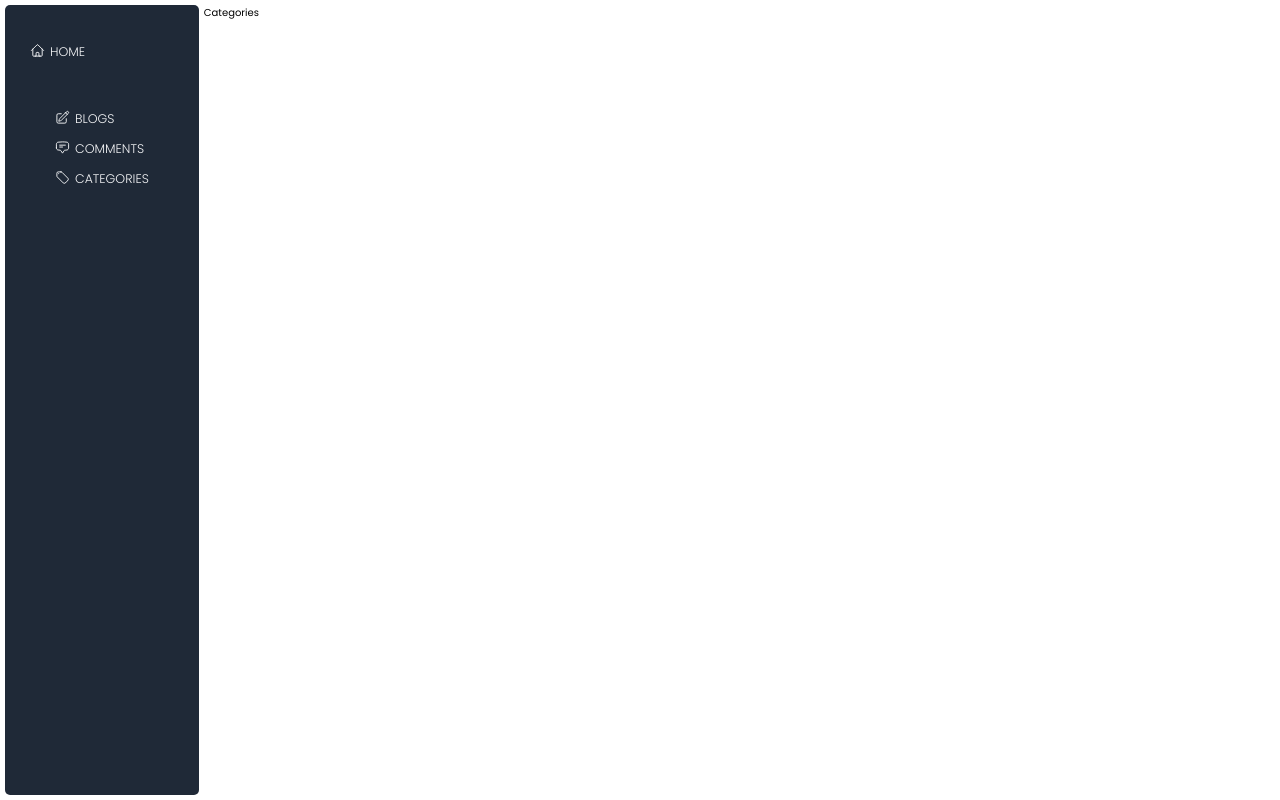
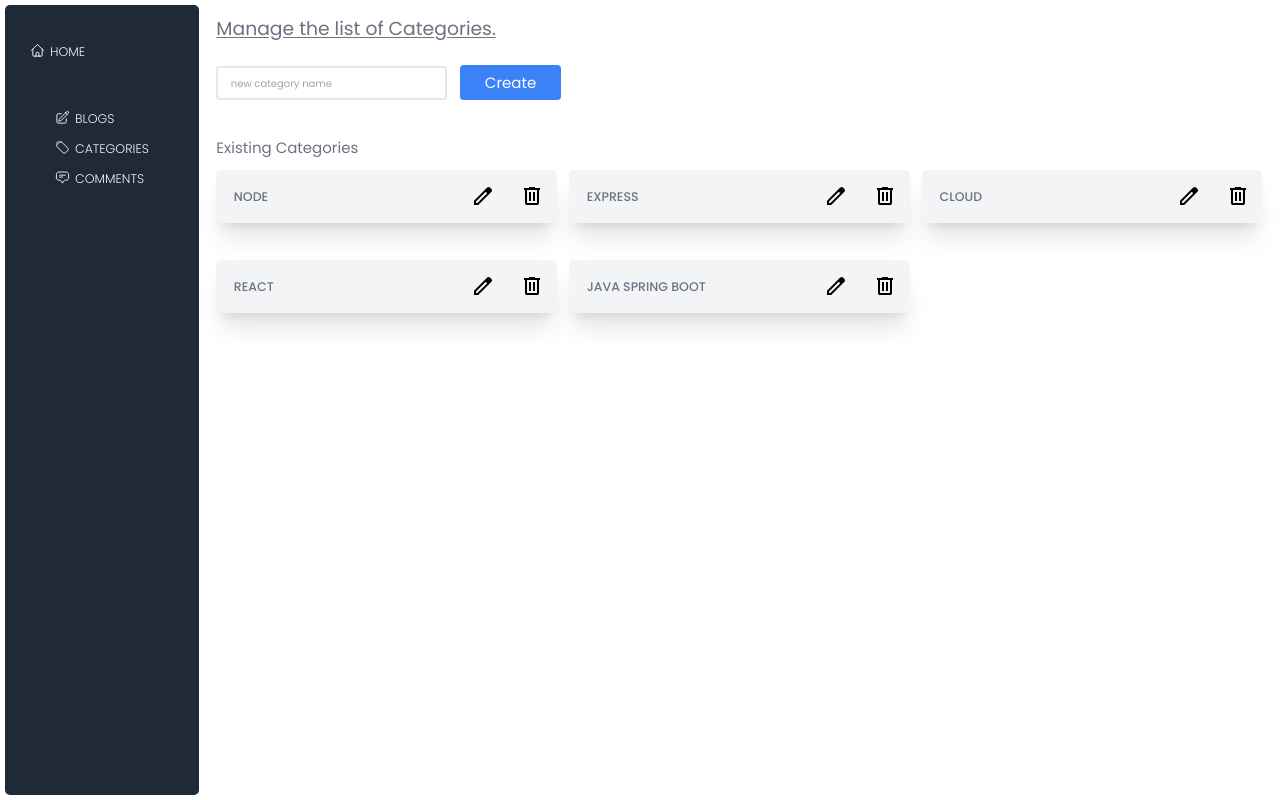
Before and after one commit to bipin-codes/admin_devbeyondbeginner, a React (Vite) app: page /dashboard/categories in a window 1280 px wide. Built offline with nearby package versions, Linux system fonts and the light colour scheme.

Commit message:
added form for categories management

```diff
--- a/package.json
+++ b/package.json
@@ -13,6 +13,7 @@
         "@tinymce/tinymce-react": "^4.3.0",
         "react": "^18.2.0",
         "react-dom": "^18.2.0",
+        "react-hook-form": "^7.48.2",
         "react-router-dom": "^6.16.0",
         "react-select": "^5.7.7"
     },
--- /dev/null
+++ b/src/common/Category/index.tsx
@@ -0,0 +1,41 @@
+import Icon from 'common/Icon';
+import { CategoryType } from 'pages/Dashboard/Categories';
+import { ChangeEvent, FC, MouseEvent, useState } from 'react';
+
+const Category: FC<CategoryType> = ({ categoryName }) => {
+    const [editing, setEditing] = useState(false);
+
+    const onEditHandler = (event: MouseEvent<HTMLSpanElement>) => {
+        event.stopPropagation();
+        setEditing(!editing);
+    };
+    const onChangeHandler = ({ target: { value } }: ChangeEvent<HTMLInputElement>) => {
+        console.log(value);
+    };
+
+    const onDeleteHandler = () => {};
+
+    return (
+        <div className="bg-gray-100 flex justify-between max-w-3xl shadow-xl my-5 p-5 rounded-lg items-center">
+            {editing ? (
+                <input
+                    onChange={onChangeHandler}
+                    className="text-xl font-medium uppercase p-2 rounded-xl"
+                    autoFocus
+                    type="text"
+                    value={categoryName}
+                />
+            ) : (
+                <li className="text-xl font-medium uppercase p-2">{categoryName}</li>
+            )}
+            <div className="flex items-center justify-center gap-x-10">
+                <span onClick={onEditHandler}>{editing ? <Icon name="Done" /> : <Icon name="Edit" />}</span>
+                <span onClick={onDeleteHandler}>
+                    <Icon name="Delete" />
+                </span>
+            </div>
+        </div>
+    );
+};
+
+export default Category;
--- a/src/common/Icon/index.tsx
+++ b/src/common/Icon/index.tsx
@@ -1,6 +1,11 @@
-export type IconType = 'Home' | 'Blog' | 'Comment' | 'Categories' | 'Search';
+export type IconType = 'Home' | 'Blog' | 'Comment' | 'Categories' | 'Search' | 'Edit' | 'Delete' | 'Done';
 
 const Icons: Record<IconType, JSX.Element> = {
+    Done: (
+        <svg xmlns="http://www.w3.org/2000/svg" height="24" viewBox="0 -960 960 960" width="24">
+            <path d="M382-240 154-468l57-57 171 171 367-367 57 57-424 424Z" />
+        </svg>
+    ),
     Search: (
         <svg xmlns="http://www.w3.org/2000/svg" height="24" viewBox="0 -960 960 960" width="24">
             <path d="M784-120 532-372q-30 24-69 38t-83 14q-109 0-184.5-75.5T120-580q0-109 75.5-184.5T380-840q109 0 184.5 75.5T640-580q0 44-14 83t-38 69l252 252-56 56ZM380-400q75 0 127.5-52.5T560-580q0-75-52.5-127.5T380-760q-75 0-127.5 52.5T200-580q0 75 52.5 127.5T380-400Z" />
@@ -43,6 +48,16 @@ const Icons: Record<IconType, JSX.Element> = {
             <path strokeLinecap="round" strokeLinejoin="round" d="M6 6h.008v.008H6V6z" />
         </svg>
     ),
+    Edit: (
+        <svg xmlns="http://www.w3.org/2000/svg" height="24" viewBox="0 -960 960 960" width="24">
+            <path d="M200-200h57l391-391-57-57-391 391v57Zm-80 80v-170l528-527q12-11 26.5-17t30.5-6q16 0 31 6t26 18l55 56q12 11 17.5 26t5.5 30q0 16-5.5 30.5T817-647L290-120H120Zm640-584-56-56 56 56Zm-141 85-28-29 57 57-29-28Z" />
+        </svg>
+    ),
+    Delete: (
+        <svg xmlns="http://www.w3.org/2000/svg" height="24" viewBox="0 -960 960 960" width="24">
+            <path d="M280-120q-33 0-56.5-23.5T200-200v-520h-40v-80h200v-40h240v40h200v80h-40v520q0 33-23.5 56.5T680-120H280Zm400-600H280v520h400v-520ZM360-280h80v-360h-80v360Zm160 0h80v-360h-80v360ZM280-720v520-520Z" />
+        </svg>
+    ),
 };
 
 const Icon: React.FC<{ name: IconType }> = ({ name }): JSX.Element => {
--- a/src/components/Sidebar/index.tsx
+++ b/src/components/Sidebar/index.tsx
@@ -3,8 +3,8 @@ import NavItem, { LinkDetail } from './NavItem';
 const home: LinkDetail = { label: 'home', to: '/dashboard', icon: 'Home' };
 const links: Array<LinkDetail> = [
     { label: 'blogs', to: 'blogs', icon: 'Blog' },
+    { label: 'categories', to: 'categories', icon: 'Categories' },
     { label: 'comments', to: 'comments', icon: 'Comment' },
-    { label: 'categories', to: 'categories', icon: 'Categories' },
 ];
 
 const Sidebar = () => {
--- a/src/pages/Dashboard/Categories/index.tsx
+++ b/src/pages/Dashboard/Categories/index.tsx
@@ -1,5 +1,57 @@
+import Category from 'common/Category';
+import { useState } from 'react';
+import { SubmitHandler, useForm } from 'react-hook-form';
+
+export type CategoryType = {
+    categoryName: string;
+};
+
 const Categories = () => {
-  return <div>Categories</div>;
+    const {
+        handleSubmit,
+        register,
+        formState: { errors },
+    } = useForm<CategoryType>();
+
+    const onSubmitHandler: SubmitHandler<CategoryType> = (data) => {
+        console.log(data);
+    };
+
+    const [categories] = useState([
+        { categoryName: 'node' },
+        { categoryName: 'express' },
+        { categoryName: 'cloud' },
+        { categoryName: 'react' },
+        { categoryName: 'java spring boot' },
+    ]);
+
+    return (
+        <div className="flex-col p-5 justify-between  text-gray-500">
+            <div className="text-3xl text-gray-500 text-bold underline underline-offset-2">Manage the list of Categories.</div>
+
+            <form onSubmit={handleSubmit(onSubmitHandler)} className="flex items-end pt-10 pb-5">
+                <div className="flex justify-center items-end gap-5">
+                    <input
+                        placeholder="new category name"
+                        type="text"
+                        className="border-2 px-5 py-3 rounded-md"
+                        {...register('categoryName', { required: true, minLength: 3 })}
+                    />
+                    <button className="bg-blue-500 px-10 py-3 text-white rounded-md text-2xl" type="submit">
+                        Create
+                    </button>
+                </div>
+            </form>
+            {Object.keys(errors).length > 0 && <div className="bg-red-200 max-w-md rounded-lg px-10 py-4">List errors here</div>}
+
+            <div className="text-2xl text-gray-500 text-bold mt-10">Existing Categories</div>
+            <ul className="grid gap-5 lg:grid-cols-3 md:grid-cols-2 sm:grid-cols-1">
+                {categories.map((category, index) => (
+                    <Category {...category} key={index} />
+                ))}
+            </ul>
+        </div>
+    );
 };
 
 export default Categories;
```
Also changed, not shown: 1 other file (tests, documents, lock files or other folders).
